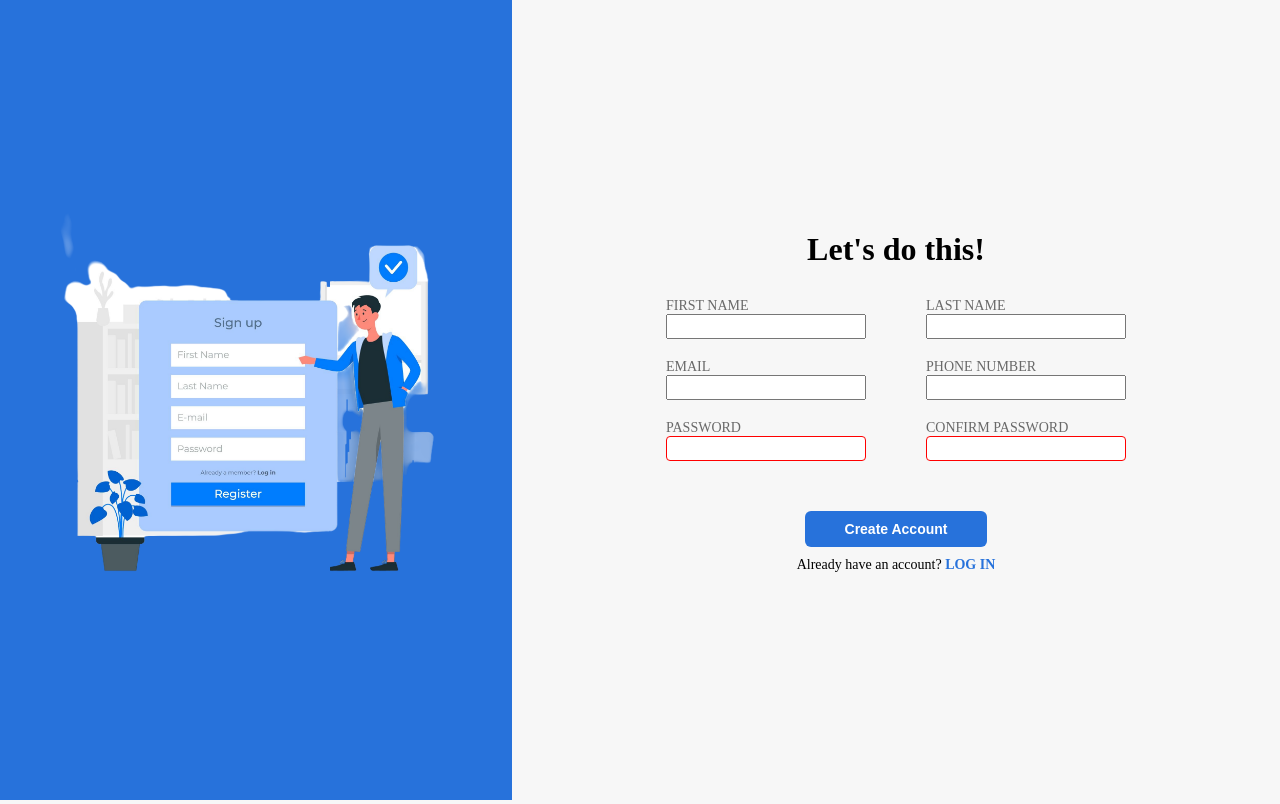
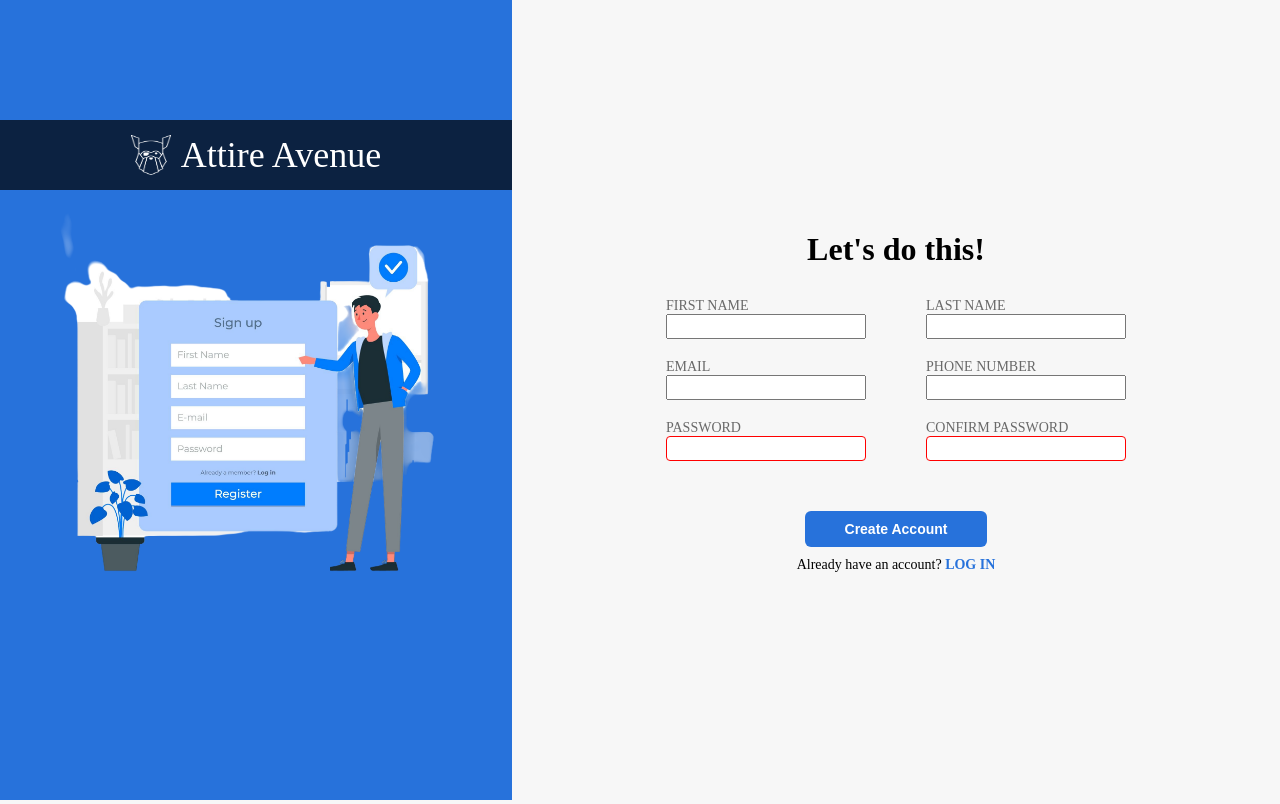
Before and after one commit to shivam-bansal1/sign-up-page, a plain HTML site: page index.html in a window 1280 px wide. Drawn offline with Linux system fonts and the light colour scheme.

Commit message:
Create logo bar

```diff
--- a/index.html
+++ b/index.html
@@ -10,7 +10,12 @@
 <body>
     <div class="outer-container">
         <div class="left-container">
+            <div class="bg-image-container"></div>
             <img src="./images/sign-up-concept-illustration.png" class="bg-image">
+            <div class="logo-container">
+                <img src="./images/logo.png" class="logo">
+                <p>Attire Avenue</p>
+            </div>
         </div>
 
         <div class="right-container">
@@ -47,11 +52,13 @@
                             <div>
                                 <label for="password">PASSWORD</label>
                                 <input type="password" name="password" id="password" required>
+                                <!-- <p class="error-message">* Passwords do not match</p> -->
                             </div>
 
                             <div>
                                 <label for="confirm_password">CONFIRM PASSWORD</label>
                                 <input type="password" name="confirm_password" id="confirm_password" required>
+                                <!-- <p class="error-message">* Passwords do not match</p> -->
                             </div>
                         </div>
                     </div>
--- a/styles/style.css
+++ b/styles/style.css
@@ -29,8 +29,35 @@ body {
     width: calc(0.40 * var(--width));
 
     object-fit: contain;
+    position: relative;
 }
 
+.bg-image-container {
+    position: relative;
+}
+
+.logo-container {
+    width: calc(0.40 * var(--width));
+    height: 70px;
+    position: absolute;
+    top: 120px;
+    display: flex;
+    justify-content: center;
+    align-items: center;
+    column-gap: 10px;
+
+    background-color: rgba(0,0,0,0.7);
+}
+
+.logo-container p {
+    color: white;
+    font-size: 36px
+}
+
+.logo {
+    height: 40px;
+    width: 40px;
+}
 .right-container {
     display: flex;
     flex-direction: column;
```
